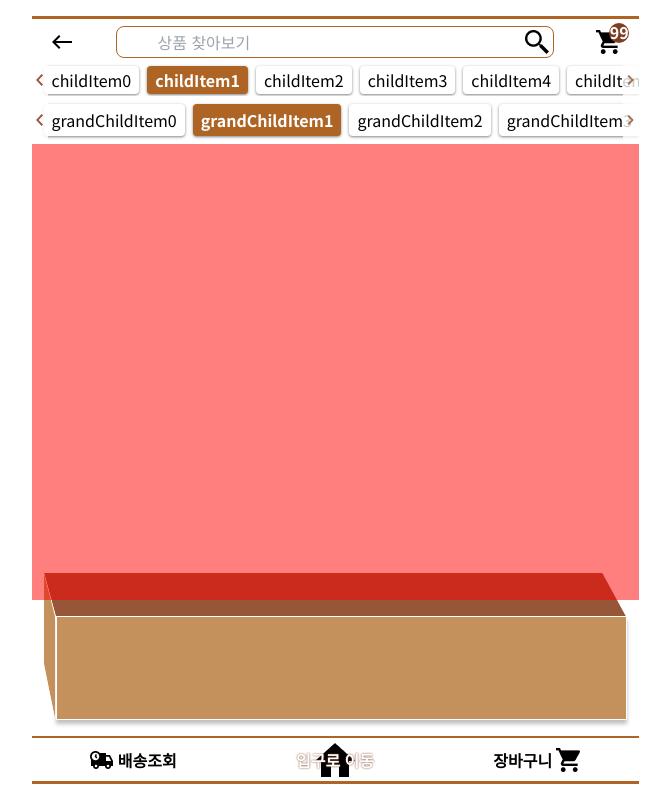
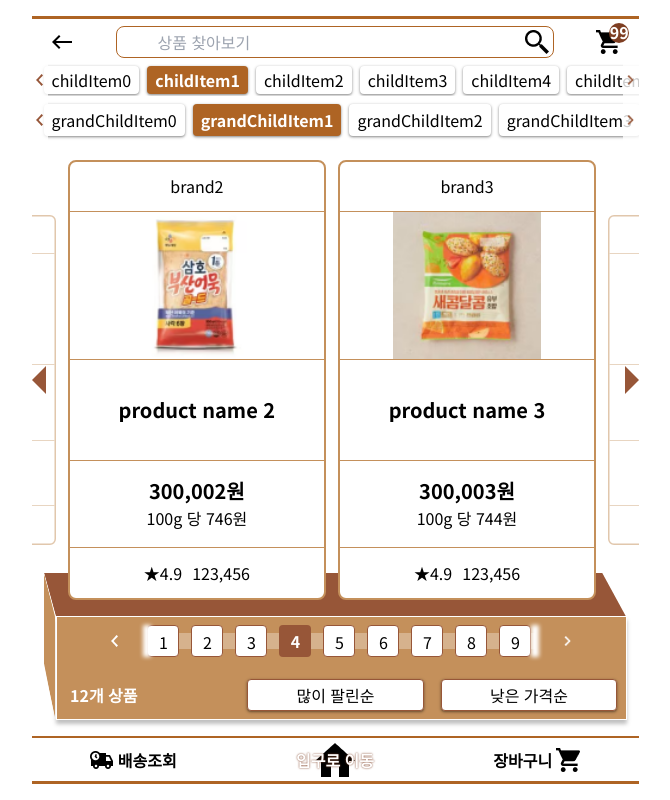
Before and after one commit to SimJaemoon/food-search, a Next.js app: page /ProductList/1/1/1 in a window 1280 px wide. Shown: the whole page, without its empty margins (305-975 px from the left). Built offline with nearby package versions, Linux system fonts and the light colour scheme.

Commit message:
feat:UI: Update ProductList page : mock data - component
feat : Add mock data - searchedProducts
UI : Add component - ProductCardGroupContainer and ProductListStandContainer

```diff
--- a/src/app/ProductList/[categoryId]/[categoryGroupId]/[categorySingleId]/page.tsx
+++ b/src/app/ProductList/[categoryId]/[categoryGroupId]/[categorySingleId]/page.tsx
@@ -1,6 +1,29 @@
 import Header from '@/components/organisms/Header';
 import CategoryDetailCarousel from '@/components/molecules/CategoryDetailCarousel';
 import { mockProductCategoryData } from '@/lib/data/productCategoryData';
+import ProductCardGroupContainer from '@/components/containers/ProductCardGroupContainer';
+import { type SearchedProduct } from '@/components/atoms/ProductCard';
+import ProductListStandContainer from '@/components/containers/ProductListStandContainer';
+
+// TODO: 데이터 fetch로 변경[검색 방식 : 1. params  2. 검색어[기존 categoryGroupId, categorySingleId 목록이 아닌 categoryId 목록을 표시 - 즉, nav를 2줄에서 1줄에 대한 데이터만 취득]]
+const searchedProducts: SearchedProduct[] = Array.from(
+  { length: 12 },
+  (_, i) => ({
+    id: i + 1,
+    brand: 'brand' + (i + 1),
+    imageUrl: '/product-card/' + (((i + 1) % 2) + 1) + '.png',
+    name: 'product name ' + (i + 1),
+    price: 300000 + i + 1,
+    quantity: {
+      unit: 'g',
+      value: 400 + i + 1,
+    },
+    review: {
+      starRating: 4.9,
+      number: 123456,
+    },
+  }),
+);
 
 export default function ProductList({
   params,
@@ -11,7 +34,7 @@ export default function ProductList({
     categorySingleId: string;
   };
 }) {
-  // FIXME: 선택된 item 탐색 code 개선(with 접근 불가능한 param 값 처리)
+  // TODO: 선택된 category item 탐색 code 개선(with 접근 불가능한 param 값 처리)
   const { categoryId, categoryGroupId, categorySingleId } = params;
   const [categoryIdNumber, categoryGroupIdNumber, categorySingleIdNumber] = [
     categoryId,
@@ -35,7 +58,6 @@ export default function ProductList({
       1
       ? categorySingleIdNumber
       : 0;
-  // FIXME:
 
   return (
     <>
@@ -43,7 +65,7 @@ export default function ProductList({
       <nav className="h-[80px] w-full">
         {/* 세부 카테고리 - 그룹 */}
         <div className="relative flex h-8 w-full items-center overflow-hidden px-3">
-          {/* FIXME: mock data 교체 */}
+          {/* TODO: mock data 교체 */}
           <CategoryDetailCarousel
             items={mockProductCategoryData[selectedCategory].children}
             type="categoryDetailGroup"
@@ -63,7 +85,12 @@ export default function ProductList({
           />
         </div>
       </nav>
+      {/* TODO: 검색어를 통한 page 진입시 nav 가 1줄로 바뀜으로 인한 main tag height의 176px 에 변화 발생 예상됨 OR 2번째 row 공간 그대로 냅두는 방향도 고려 */}
       <main className="relative h-[calc(100%-176px)] w-full">
+        {/* 상품 목록 card carousel */}
+        <article className="relative z-10 h-[calc(100%-120px)] w-full overflow-hidden">
+          <ProductCardGroupContainer searchedProducts={searchedProducts} />
+        </article>
         {/* 매대 상자 */}
         <div className="absolute bottom-4 left-[12px] h-[148px] w-[calc(100%-24px)]">
           {/* 윗면 */}
@@ -72,15 +99,17 @@ export default function ProductList({
             <div className="absolute left-[0.5px] top-[0.5px] h-[calc(100%-1px)] w-[calc(100%-1px)] bg-secondaryEmphasize [clip-path:polygon(0%_0%,_calc(100%-24px)_0%,_100%_44px,_12px_44px)]"></div>
           </div>
           {/* 정면 */}
-          <div className="absolute left-[12px] top-[44px] h-[calc(100%-44px)] w-[calc(100%-12px)] border-[0.5px] border-background bg-secondary shadow-figma"></div>
+          <div className="absolute left-[12px] top-[44px] h-[calc(100%-44px)] w-[calc(100%-12px)] border-[0.5px] border-background bg-secondary shadow-figma">
+            <ProductListStandContainer
+              totalItemNumber={searchedProducts.length}
+            />
+          </div>
           {/* 측면 */}
           <div className="absolute left-[0] top-[0] h-full w-3 bg-background [clip-path:polygon(0%_0%,_100%_44px,_100%_100%,_0%_calc(100%-56px))]">
             {/* 외곽선 생성 */}
             <div className="absolute left-[0.5px] top-[0.5px] h-[calc(100%-1px)] w-[calc(100%-1px)] bg-secondary [clip-path:polygon(0%_0%,_100%_44px,_100%_100%,_0%_calc(100%-56px))]"></div>
           </div>
         </div>
-        {/* 상품 목록 */}
-        <ol className="absolute left-[0] top-[0] h-[calc(100%-16px-148px+28px)] w-full bg-highlight opacity-50"></ol>
       </main>
     </>
   );
```
